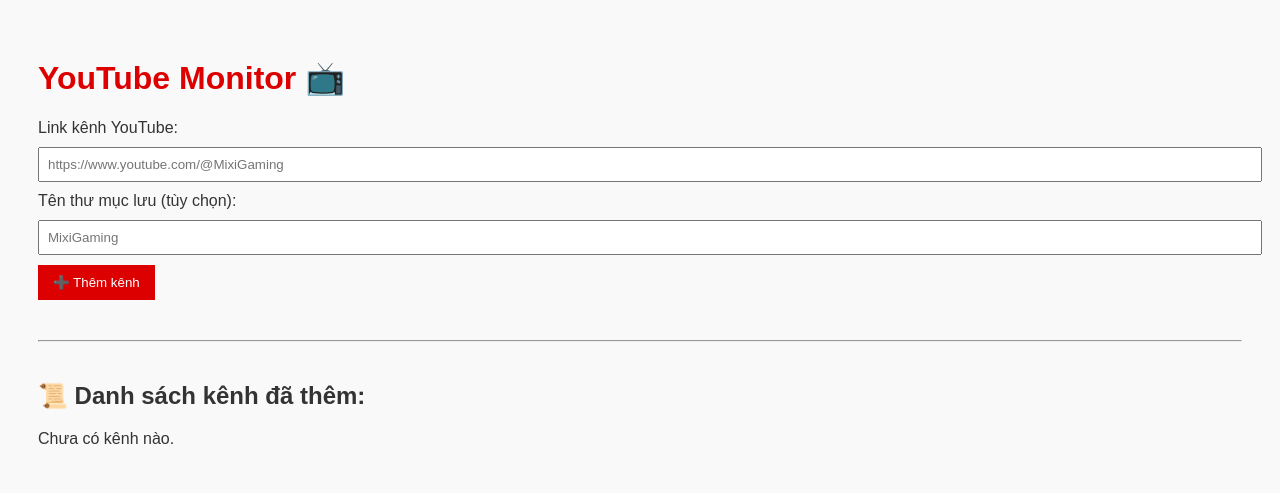
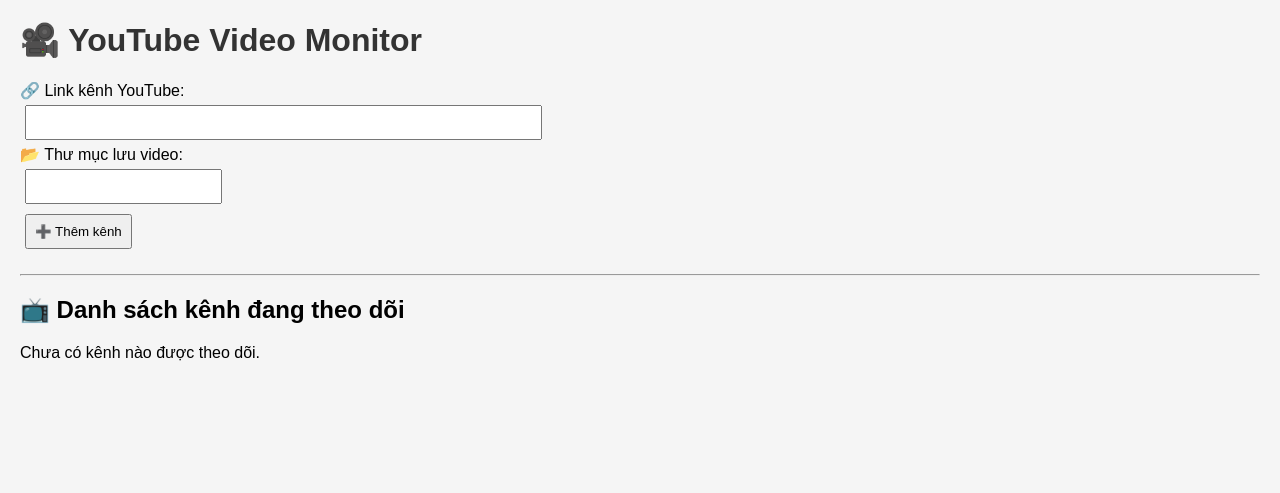
Before and after one commit to truchuynh123/youtube-monitor, a Flask app: template templates/index.html in a window 1280 px wide. Shown: the top 493 px of the page. Run offline with Flask 3, Linux system fonts and the light colour scheme; the template is opened without the code that fills it, so the values that code supplies are empty.

Commit message:
✅ Sửa index.html để duyệt list kênh đúng cách

```diff
--- a/templates/index.html
+++ b/templates/index.html
@@ -3,84 +3,40 @@
 <head>
     <meta charset="UTF-8">
     <title>YouTube Monitor</title>
+    <meta name="viewport" content="width=device-width, initial-scale=1">
     <style>
-        body {
-            font-family: Arial, sans-serif;
-            background: #f9f9f9;
-            padding: 30px;
-            color: #333;
-        }
-        h1 {
-            color: #d00;
-        }
-        form {
-            margin-bottom: 20px;
-        }
-        label, input, button {
-            display: block;
-            margin-top: 10px;
-        }
-        input[type="text"] {
-            width: 100%;
-            padding: 8px;
-        }
-        button {
-            padding: 10px 15px;
-            margin-top: 10px;
-            background-color: #d00;
-            color: white;
-            border: none;
-            cursor: pointer;
-        }
-        button:hover {
-            background-color: #a00;
-        }
-        .channel {
-            margin-top: 20px;
-            padding: 15px;
-            background-color: white;
-            border-radius: 5px;
-            box-shadow: 0 0 5px rgba(0,0,0,0.1);
-        }
-        .video {
-            margin-left: 20px;
-        }
-        a {
-            color: #d00;
-            text-decoration: none;
-        }
-        a:hover {
-            text-decoration: underline;
-        }
-        hr {
-            margin: 40px 0;
-        }
+        body { font-family: Arial, sans-serif; margin: 20px; background: #f5f5f5; }
+        h1 { color: #333; }
+        form { margin-bottom: 20px; }
+        input, button { padding: 8px; margin: 5px; }
+        .channel-block { border: 1px solid #ccc; padding: 10px; margin-bottom: 10px; background: #fff; border-radius: 5px; }
     </style>
 </head>
 <body>
-    <h1>YouTube Monitor 📺</h1>
+    <h1>🎥 YouTube Video Monitor</h1>
 
     <form action="/add_channel" method="post">
-        <label for="channel_url">Link kênh YouTube:</label>
-        <input type="text" id="channel_url" name="channel_url" placeholder="https://www.youtube.com/@MixiGaming" required>
-
-        <label for="folder_name">Tên thư mục lưu (tùy chọn):</label>
-        <input type="text" id="folder_name" name="folder_name" placeholder="MixiGaming">
-
+        <label>🔗 Link kênh YouTube:</label><br>
+        <input type="text" name="channel_url" size="60" required><br>
+        <label>📂 Thư mục lưu video:</label><br>
+        <input type="text" name="folder_name" required><br>
         <button type="submit">➕ Thêm kênh</button>
     </form>
 
     <hr>
 
-    <h2>📜 Danh sách kênh đã thêm:</h2>
-    {% for cid, info in channels.items() %}
-        <div class="channel">
-            <strong>{{ info['name'] }} ({{ cid }})</strong><br>
-            <a href="https://www.youtube.com/channel/{{ cid }}" target="_blank">🔗 Mở kênh</a> |
-            <a href="/videos/{{ cid }}">📹 Xem video mới trong 1 ngày</a>
-        </div>
+    <h2>📺 Danh sách kênh đang theo dõi</h2>
+
+    {% if channels %}
+        {% for ch in channels %}
+            <div class="channel-block">
+                <p><strong>📛 Tên kênh:</strong> {{ ch.name }}</p>
+                <p><strong>🆔 Channel ID:</strong> {{ ch.channel_id }}</p>
+                <p><strong>📂 Thư mục lưu:</strong> {{ ch.folder }}</p>
+            </div>
+        {% endfor %}
     {% else %}
-        <p>Chưa có kênh nào.</p>
-    {% endfor %}
+        <p>Chưa có kênh nào được theo dõi.</p>
+    {% endif %}
 </body>
 </html>
```
